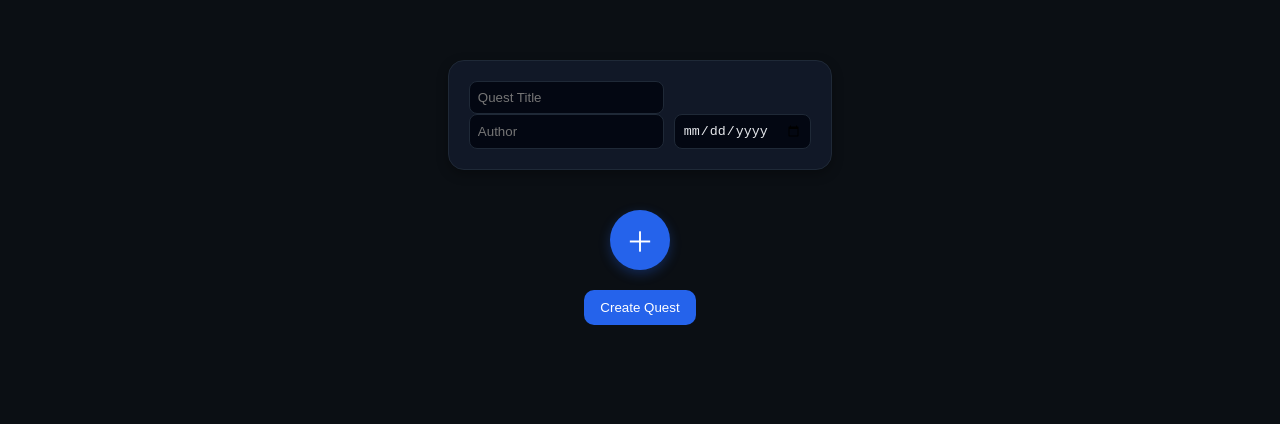
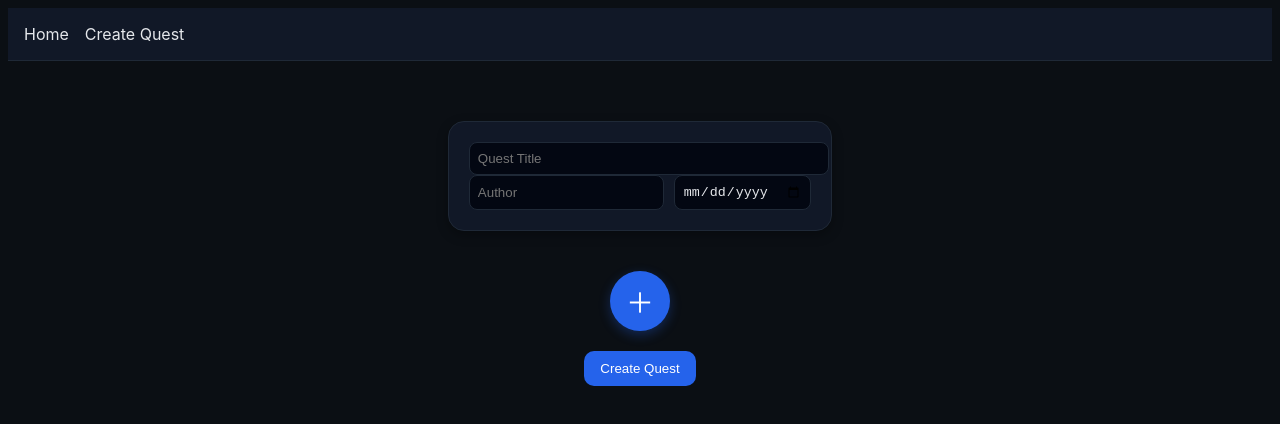
Before and after one commit to harperreynell/quests, a Vue app: page /create-quest in a window 1280 px wide. Shown: the top 424 px of the page. Built offline with nearby package versions, Linux system fonts and the light colour scheme.

Commit message:
Home page with quests and page rooting

```diff
--- a/package.json
+++ b/package.json
@@ -9,7 +9,8 @@
     "preview": "vite preview"
   },
   "dependencies": {
-    "vue": "^3.5.27"
+    "vue": "^3.5.27",
+    "vue-router": "^5.0.2"
   },
   "devDependencies": {
     "@vitejs/plugin-vue": "^6.0.3",
--- a/src/App.vue
+++ b/src/App.vue
@@ -1,20 +1,44 @@
+<script setup>
+</script>
 <template>
-  <CreateQuest />
+  <div class="app-layout">
+    <nav class="navbar">
+      <router-link to="/home">Home</router-link>
+      <router-link to="/create-quest">Create Quest</router-link>
+    </nav>
+
+    <router-view />
+  </div>
 </template>
 
-<script>
-import CreateQuest from "./components/CreateQuest.vue";
+<style>
+.app-layout {
+  width: 100%;
+  min-height: 100vh;
+  background: #0b0f14;
+  color: #e5e7eb;
+}
 
-export default {
-  components: {
-    CreateQuest,
-  },
-};
-</script>
+.navbar {
+  display: flex;
+  gap: 16px;
+  padding: 16px;
+  background: #111827;
+  border-bottom: 1px solid #1f2937;
+  font-family: -apple-system, BlinkMacSystemFont, Segoe UI, Roboto, Arial, serif;
+}
 
-<style>
+.navbar a {
+  color: #e5e7eb;
+  text-decoration: none;
+}
+
+.navbar a:hover {
+  color: #2563eb;
+}
+
 body {
-  margin: 0;
-  background: #f3f4f6;
+  font-family: -apple-system, BlinkMacSystemFont, Segoe UI, Roboto, Arial, serif;
+  background: #0b0f14;
 }
 </style>
--- a/src/components/CreateQuest.vue
+++ b/src/components/CreateQuest.vue
@@ -213,7 +213,6 @@ export default {
   margin: 40px auto;
   font-family: -apple-system, BlinkMacSystemFont, Segoe UI, Roboto, Arial, serif;
   color: #e5e7eb;
-
 }
 
 .quest-header {
@@ -226,7 +225,7 @@ export default {
 }
 
 .title-input {
-  flex: 1;
+  width: 100%;
   padding: 8px;
   border-radius: 8px;
   border: 1px solid #1f2937;
--- /dev/null
+++ b/src/components/Home.vue
@@ -0,0 +1,55 @@
+<script>
+export default{
+  data() {
+    return {
+      quest_list: []
+    }
+  },
+  methods: {
+    async getQuest(){
+      const res = await fetch('http://localhost:8000/get-quest-list')
+      const data = await res.json();
+      this.quest_list = data['quest_list'];
+    },
+  },
+  created() {
+    this.getQuest();
+  }
+}
+</script>
+
+<template>
+  <div class="container">
+    <div class="page">
+    <h1 class="heading">Welcome to quiz-it</h1>
+    <div
+        v-for="(q, qi) in quest_list"
+        :key="qi"
+        class="quest-card">
+      <h3>{{ q.title }}</h3>
+      <p>Author: {{ q.author }}</p>
+      <p>Date: {{ q.date }}</p>
+      <p>Questions: {{ q.question_list.length }}</p>
+    </div>
+    </div>
+  </div>
+</template>
+
+<style scoped>
+.heading {
+  font-size: 50px;
+}
+
+.quest-card {
+  background: #111827;
+  border-radius: 16px;
+  box-shadow: 0 4px 12px rgba(0, 0, 0, 0.3);
+  cursor: pointer;
+  overflow: hidden;
+  transition: transform 0.05s ease, border 0.1s ease;
+  border: 1px solid #1f2937;
+  padding-left: 5%;
+  margin-bottom: 5%;
+  width: 100%;
+}
+</style>
--- /dev/null
+++ b/src/router/index.js
@@ -0,0 +1,29 @@
+import { createRouter, createWebHistory } from "vue-router";
+
+import Home from "../components/Home.vue";
+import CreateQuest from "../components/CreateQuest.vue";
+
+const routes = [
+    {
+        path: "/",
+        name: "Home",
+        component: Home
+    },
+    {
+        path: "/home",
+        name: "HomeExplicit",
+        component: Home
+    },
+    {
+        path: "/create-quest",
+        name: "CreateQuest",
+        component: CreateQuest
+    }
+];
+
+const router = createRouter({
+    history: createWebHistory(),
+    routes
+});
+
+export default router;
```
Also changed, not shown: src/main.js (+6 -5 lines), 1 other file (tests, documents, lock files or other folders).
